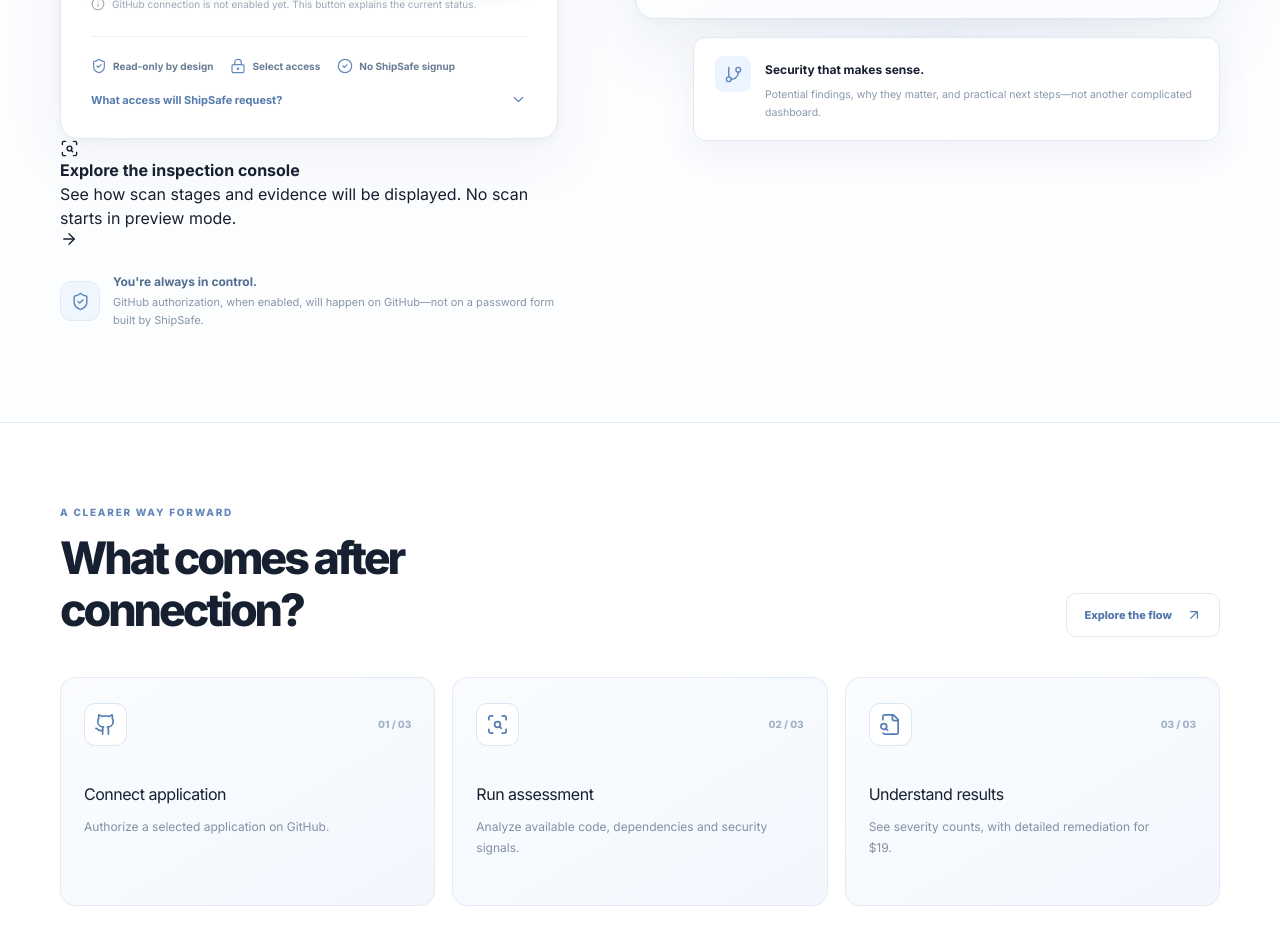
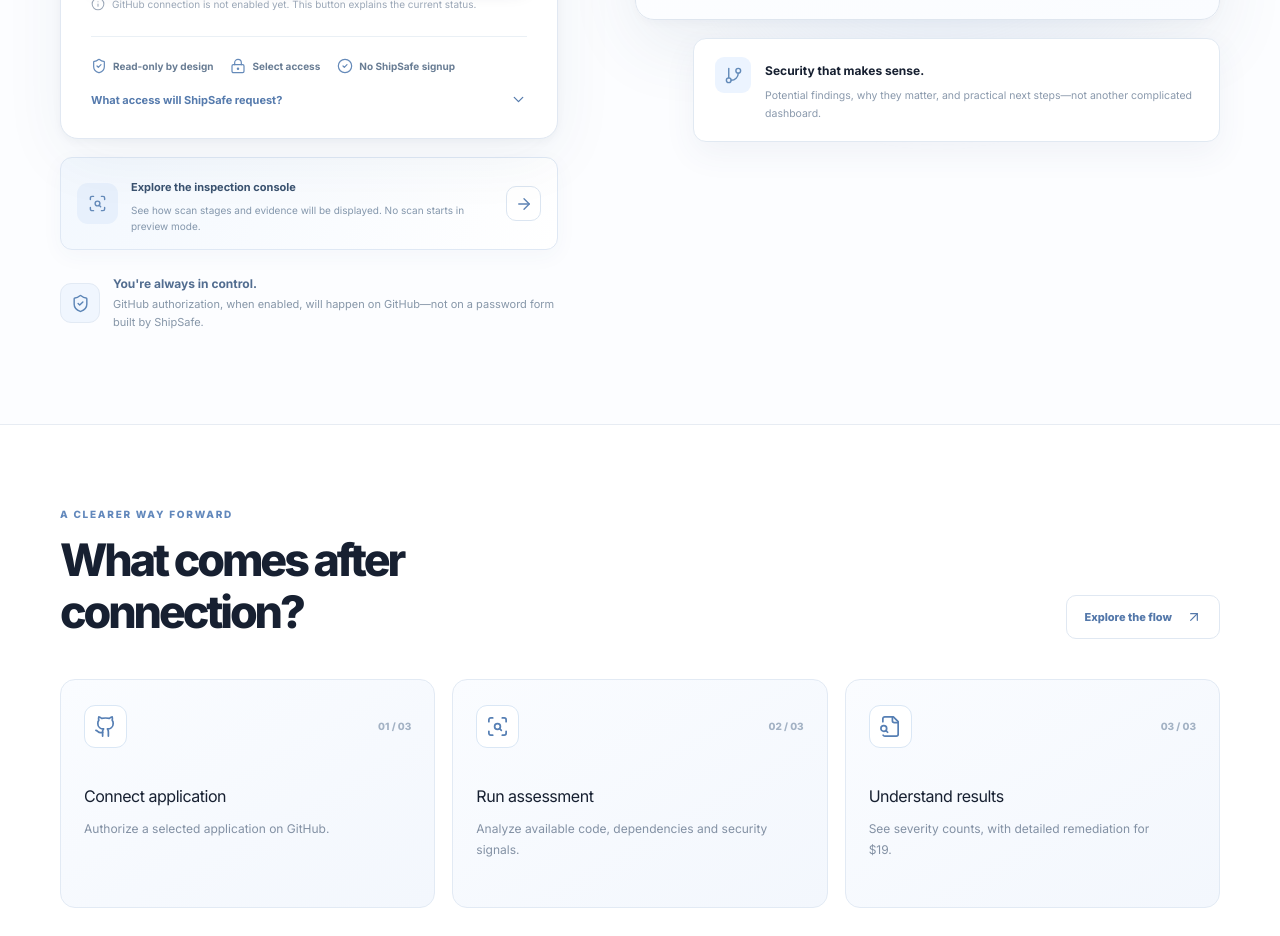
Before and after one commit to helloskyorigin/Safe-sure, a Next.js app: page /assess in a window 1280 px wide. Shown: the part 880-1816 px from the top of the page. Built offline with nearby package versions, Linux system fonts and the light colour scheme.

Commit message:
style(scan): add scan workspace entry card to connect step

```diff
--- a/app/assess/assess.css
+++ b/app/assess/assess.css
@@ -205,3 +205,13 @@
  .assess-page *,.assess-page *::before,.assess-page *::after{animation-duration:.01ms!important;transition-duration:.01ms!important}
  .assess-step-card:hover,.assess-primary:hover{transform:none!important}
 }
+
+/* Scan workflow preview: explicit non-running navigation */
+.assess-scan-preview{margin-top:18px;padding:15px 16px;border:1px solid #dfe8f4;border-radius:12px;background:linear-gradient(110deg,#f3f8fe,#fff);display:flex;align-items:center;gap:13px;box-shadow:0 6px 22px #3554790a}
+.assess-scan-preview-icon{width:41px;height:41px;border-radius:11px;display:grid;place-items:center;background:#e7f0fc;color:#648ab9;flex:none}
+.assess-scan-preview>div{flex:1;min-width:0}
+.assess-scan-preview strong{font-size:11px;color:#3a526f}
+.assess-scan-preview p{color:#8497ac;font-size:10px;line-height:1.6;margin:5px 0 0}
+.assess-scan-preview>a{width:35px;height:35px;border-radius:10px;background:#fff;border:1px solid #dbe5f1;color:#5e83b4;display:grid;place-items:center;flex:none;transition:transform .25s,background .25s}
+.assess-scan-preview>a:hover{background:#e7f0fb;transform:translateX(3px)}
+@media(max-width:375px){.assess-scan-preview{gap:9px;padding:12px}.assess-scan-preview-icon{width:35px;height:35px}}
```
